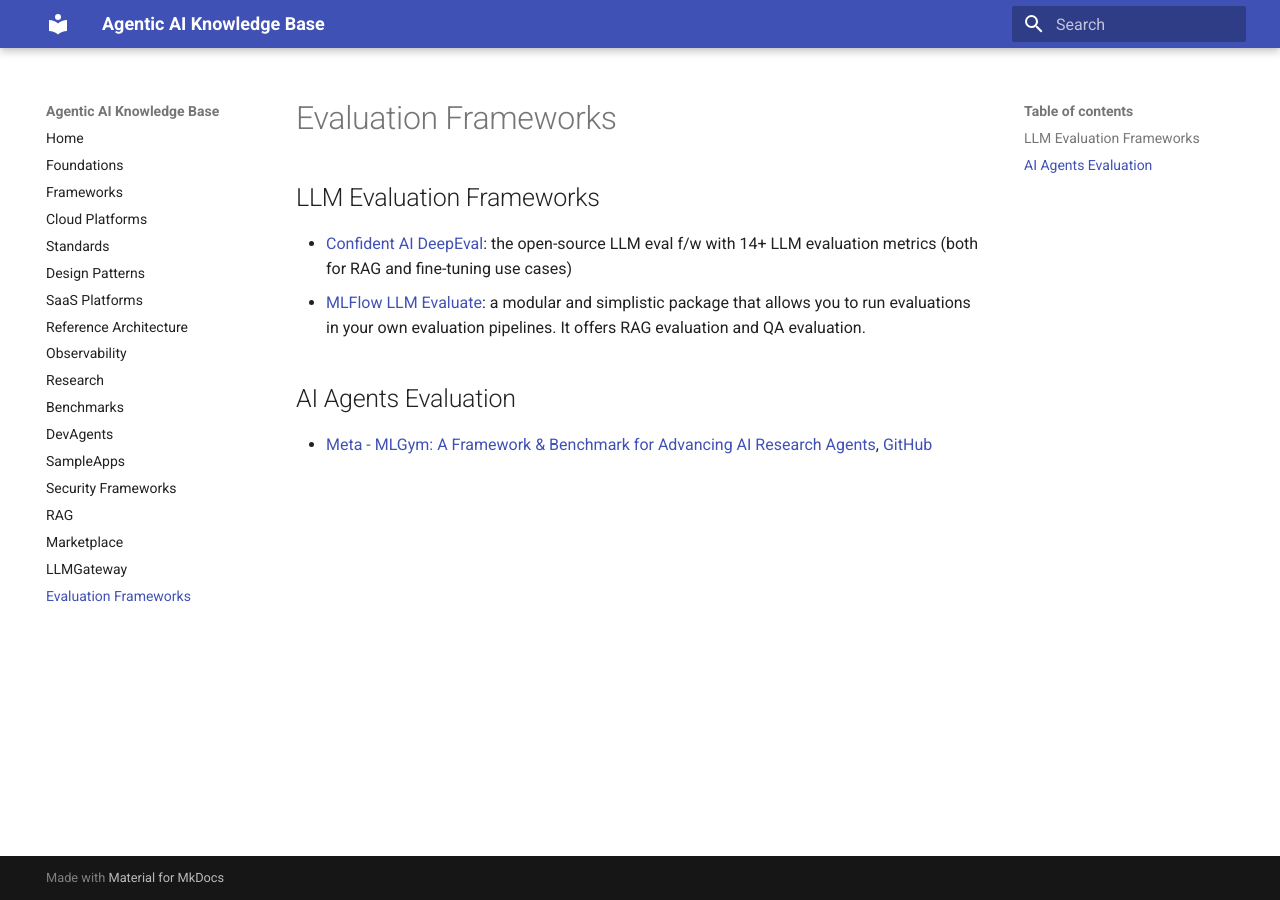
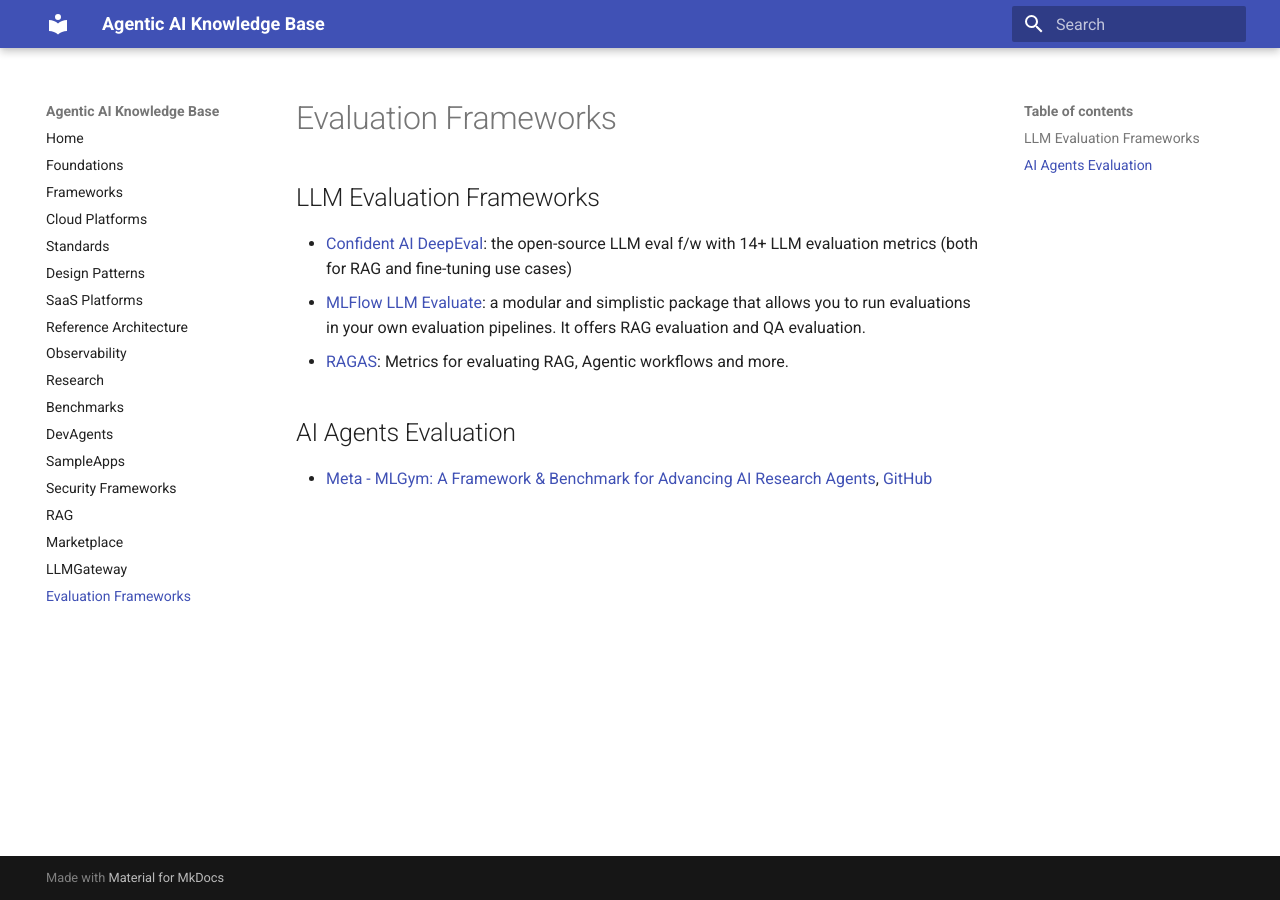
Before and after one commit to ankurkumarz/agentic-ai-knowledge-base, an MkDocs documentation site: the page built from docs/EvaluationFrameworks/Readme.md, in a window 1280 px wide. Built offline with MkDocs 1.6.1 and Material for MkDocs 9.7.7, drawn with Linux system fonts in a browser that asks for light colours.

Commit message:
Update Readme.md

```diff
--- a/docs/EvaluationFrameworks/Readme.md
+++ b/docs/EvaluationFrameworks/Readme.md
@@ -4,6 +4,7 @@
 
 - [Confident AI DeepEval](https://docs.confident-ai.com/): the open-source LLM eval f/w with 14+ LLM evaluation metrics (both for RAG and fine-tuning use cases)
 - [MLFlow LLM Evaluate](https://mlflow.org/docs/latest/llms/llm-evaluate/): a modular and simplistic package that allows you to run evaluations in your own evaluation pipelines. It offers RAG evaluation and QA evaluation.
+- [RAGAS](https://www.ragas.io/): Metrics for evaluating RAG, Agentic workflows and more.
 
 ## AI Agents Evaluation
 
```
